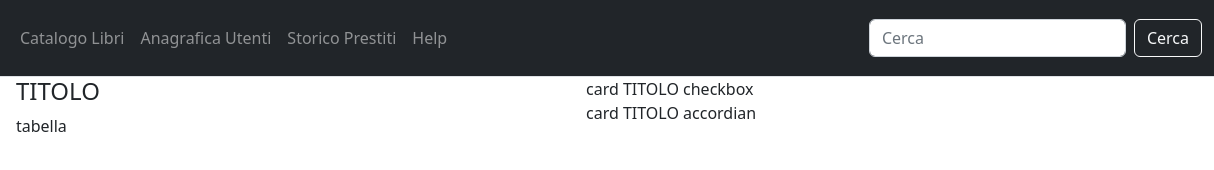
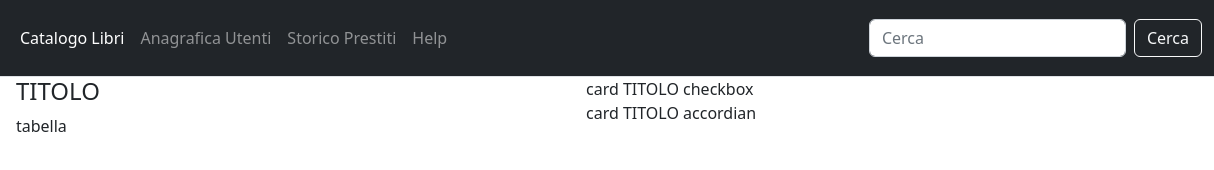
Before and after one commit to MichelaMilzoni/html-css-bootstrap-dashboard, a plain HTML site: page index.html in a window 1280 px wide. Shown: the full height of the page, 66-1280 px from the left. Drawn offline with nearby package versions, Linux system fonts and the light colour scheme.

Commit message:
navbar link active e :hover

```diff
--- a/css/style.css
+++ b/css/style.css
@@ -1,5 +1,10 @@
-.navbar-nav .nav-link,
-.navbar-nav .nav-link.active {
+.navbar-nav .nav-link {
     color: white;
     opacity: 0.5;
 }
+
+.navbar-nav a.active:hover,
+.navbar-nav .nav-link.active {
+    color: white;
+    opacity: 1;
+}
```
